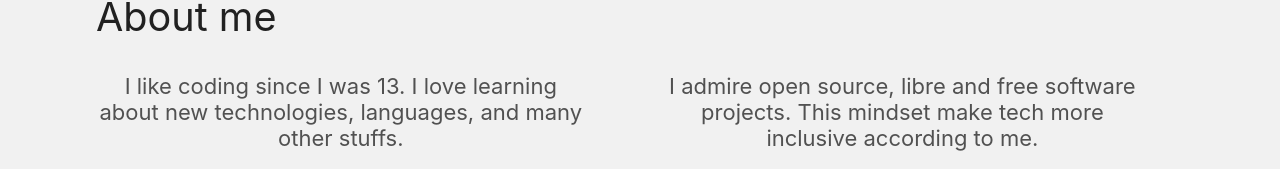
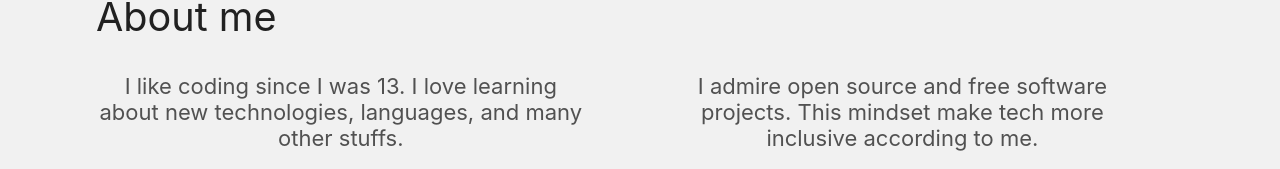
Before and after one commit to valfur03/portfolio, a Next.js app in the folder apps/web/: page / in a window 1280 px wide. Shown: the part 782-951 px from the top of the page. Built offline with nearby package versions, Linux system fonts and the light colour scheme; no server answers.

Commit message:
feat(web): remove non-sense "libre" word

```diff
--- a/apps/web/components/AboutMe.tsx
+++ b/apps/web/components/AboutMe.tsx
@@ -7,7 +7,7 @@ export default function AboutMe() {
 			<h3>About me</h3>
 			<div className={styles.paragraphs}>
 				<p className={styles.paragraph}>I like coding since I was 13. I love learning about new technologies, languages, and many other stuffs.</p>
-				<p className={styles.paragraph}>I admire open source, libre and free software projects. This mindset make tech more inclusive according to me.</p>
+				<p className={styles.paragraph}>I admire open source and free software projects. This mindset make tech more inclusive according to me.</p>
 				<p className={styles.paragraph}>I am currently studying at 42 Paris, but if you are interested in working with me, feel free to contact me.</p>
 			</div>
 		</div>
```
